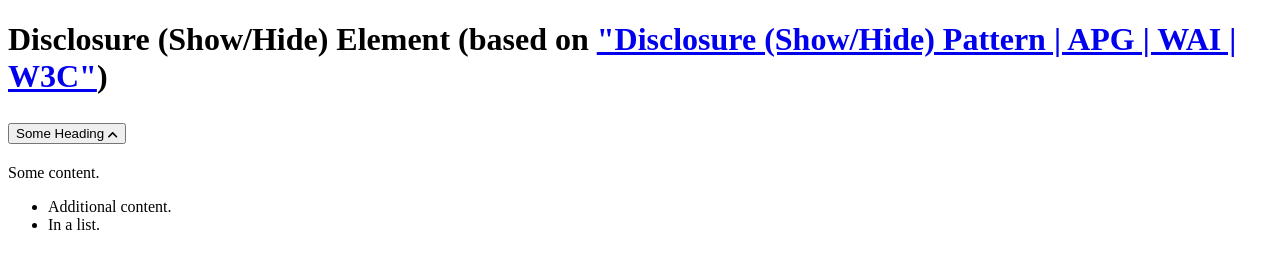
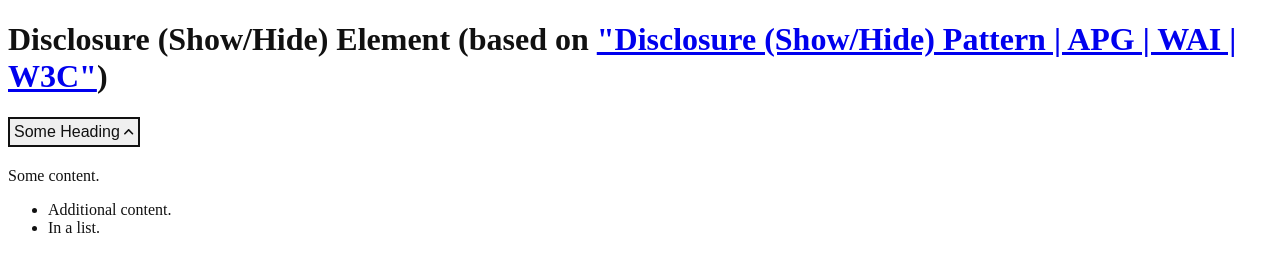
Before and after one commit to ivrouwe/disclosure-show-hide-element, a plain HTML site: page index.html in a window 1280 px wide. Drawn offline with Linux system fonts and the light colour scheme.

Commit message:
Update button styles to meet contrast and target size requirements
To ensure that they conform to WCAG 2.2 (Web Content Accessibility
Guidelines 2.2).

```diff
--- /dev/null
+++ b/assets/css/style.css
@@ -0,0 +1,30 @@
+*,
+*::before,
+*::after {
+    box-sizing: border-box;
+}
+
+html {
+    --color: #111;
+
+    color: var(--color);
+}
+
+button {
+    padding: 0.25rem;
+    font-size: 1rem;
+    color: var(--color);
+    background-color: #efefef;
+    border: 0.125rem solid var(--color);
+
+    &:focus-visible {
+        outline: 0.125rem solid var(--color);
+        outline-offset: 0.125rem;
+    }
+
+    &[aria-expanded] {
+        display: flex;
+        align-items: center;
+        gap: 0.25rem;
+    }
+}
--- a/index.html
+++ b/index.html
@@ -6,6 +6,8 @@
     <meta name="viewport" content="width=device-width, initial-scale=1">
 
     <title>Disclosure (Show/Hide) Element (based on "Disclosure (Show/Hide) Pattern | APG | WAI | W3C")</title>
+
+    <link rel="stylesheet" href="assets/css/style.css">
 </head>
 
 <body>
```
